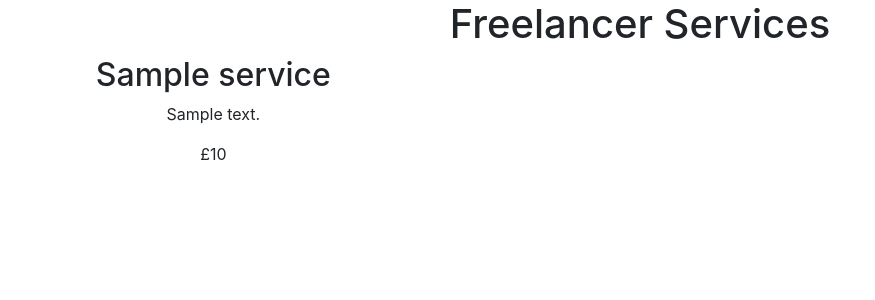
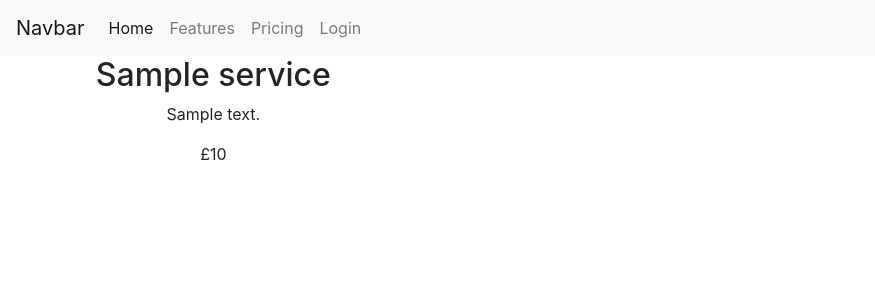
Before and after one commit to Code-Institute-Submissions/Freelance-Services, a Django app: page / in a window 1280 px wide. Shown: the top 300 px of the page, without its empty margins (0-875 px from the left). Run offline with Django 3.2, Linux system fonts and the light colour scheme; tables that the repository leaves empty hold one stand-in row (values such as "Sample post"); some libraries are stand-ins or nearby versions.

Commit message:
created base.html + extended to service_list.html

```diff
--- a/services/templates/services/service_list.html
+++ b/services/templates/services/service_list.html
@@ -1,21 +1,6 @@
-<!doctype html>
-<html lang="en">
+{% extends 'base.html' %}
 
-<head>
-    <!-- Required meta tags -->
-    <meta charset="utf-8">
-    <meta name="viewport" content="width=device-width, initial-scale=1, shrink-to-fit=no">
-
-    <!-- Bootstrap CSS -->
-    <link rel="stylesheet" href="https://stackpath.bootstrapcdn.com/bootstrap/4.4.1/css/bootstrap.min.css"
-        integrity="sha384-Vkoo8x4CGsO3+Hhxv8T/Q5PaXtkKtu6ug5TOeNV6gBiFeWPGFN9MuhOf23Q9Ifjh" crossorigin="anonymous">
-
-    <title>Freelancer Services</title>
-</head>
-
-<body>
-    <h1 class="text-center">Freelancer Services</h1>
-
+{% block content %}
     <div class="container-fluid text-center">
         <div class="row">
             {% for service in services %}
@@ -28,17 +13,4 @@
         </div>
     </div>
 
-    <!-- Optional JavaScript -->
-    <!-- jQuery first, then Popper.js, then Bootstrap JS -->
-    <script src="https://code.jquery.com/jquery-3.4.1.slim.min.js"
-        integrity="sha384-J6qa4849blE2+poT4WnyKhv5vZF5SrPo0iEjwBvKU7imGFAV0wwj1yYfoRSJoZ+n"
-        crossorigin="anonymous"></script>
-    <script src="https://cdn.jsdelivr.net/npm/popper.js@1.16.0/dist/umd/popper.min.js"
-        integrity="sha384-Q6E9RHvbIyZFJoft+2mJbHaEWldlvI9IOYy5n3zV9zzTtmI3UksdQRVvoxMfooAo"
-        crossorigin="anonymous"></script>
-    <script src="https://stackpath.bootstrapcdn.com/bootstrap/4.4.1/js/bootstrap.min.js"
-        integrity="sha384-wfSDF2E50Y2D1uUdj0O3uMBJnjuUD4Ih7YwaYd1iqfktj0Uod8GCExl3Og8ifwB6"
-        crossorigin="anonymous"></script>
-</body>
-
-</html>
+{% endblock %}
--- /dev/null
+++ b/templates/base.html
@@ -0,0 +1,60 @@
+<!doctype html>
+<html lang="en">
+
+<head>
+    <!-- Required meta tags -->
+    <meta charset="utf-8">
+    <meta name="viewport" content="width=device-width, initial-scale=1, shrink-to-fit=no">
+
+    <!-- Bootstrap CSS -->
+    <link rel="stylesheet" href="https://stackpath.bootstrapcdn.com/bootstrap/4.4.1/css/bootstrap.min.css"
+        integrity="sha384-Vkoo8x4CGsO3+Hhxv8T/Q5PaXtkKtu6ug5TOeNV6gBiFeWPGFN9MuhOf23Q9Ifjh" crossorigin="anonymous">
+
+    <title>Freelancer Services</title>
+</head>
+
+<body>
+
+    <header>
+        <nav class="navbar navbar-expand-lg navbar-light bg-light">
+            <a class="navbar-brand" href="#">Navbar</a>
+            <button class="navbar-toggler" type="button" data-toggle="collapse" data-target="#navbarNav" aria-controls="navbarNav" aria-expanded="false" aria-label="Toggle navigation">
+              <span class="navbar-toggler-icon"></span>
+            </button>
+            <div class="collapse navbar-collapse" id="navbarNav">
+              <ul class="navbar-nav">
+                <li class="nav-item active">
+                  <a class="nav-link" href="#">Home <span class="sr-only">(current)</span></a>
+                </li>
+                <li class="nav-item">
+                  <a class="nav-link" href="#">Features</a>
+                </li>
+                <li class="nav-item">
+                  <a class="nav-link" href="#">Pricing</a>
+                </li>
+                <li class="nav-item">
+                  <a class="nav-link" href="#">Login</a>
+                </li>
+              </ul>
+            </div>
+          </nav>
+    </header>
+
+    {% block content %}
+    {% endblock %}
+
+
+    <!-- Optional JavaScript -->
+    <!-- jQuery first, then Popper.js, then Bootstrap JS -->
+    <script src="https://code.jquery.com/jquery-3.4.1.slim.min.js"
+        integrity="sha384-J6qa4849blE2+poT4WnyKhv5vZF5SrPo0iEjwBvKU7imGFAV0wwj1yYfoRSJoZ+n"
+        crossorigin="anonymous"></script>
+    <script src="https://cdn.jsdelivr.net/npm/popper.js@1.16.0/dist/umd/popper.min.js"
+        integrity="sha384-Q6E9RHvbIyZFJoft+2mJbHaEWldlvI9IOYy5n3zV9zzTtmI3UksdQRVvoxMfooAo"
+        crossorigin="anonymous"></script>
+    <script src="https://stackpath.bootstrapcdn.com/bootstrap/4.4.1/js/bootstrap.min.js"
+        integrity="sha384-wfSDF2E50Y2D1uUdj0O3uMBJnjuUD4Ih7YwaYd1iqfktj0Uod8GCExl3Og8ifwB6"
+        crossorigin="anonymous"></script>
+</body>
+
+</html>
```
